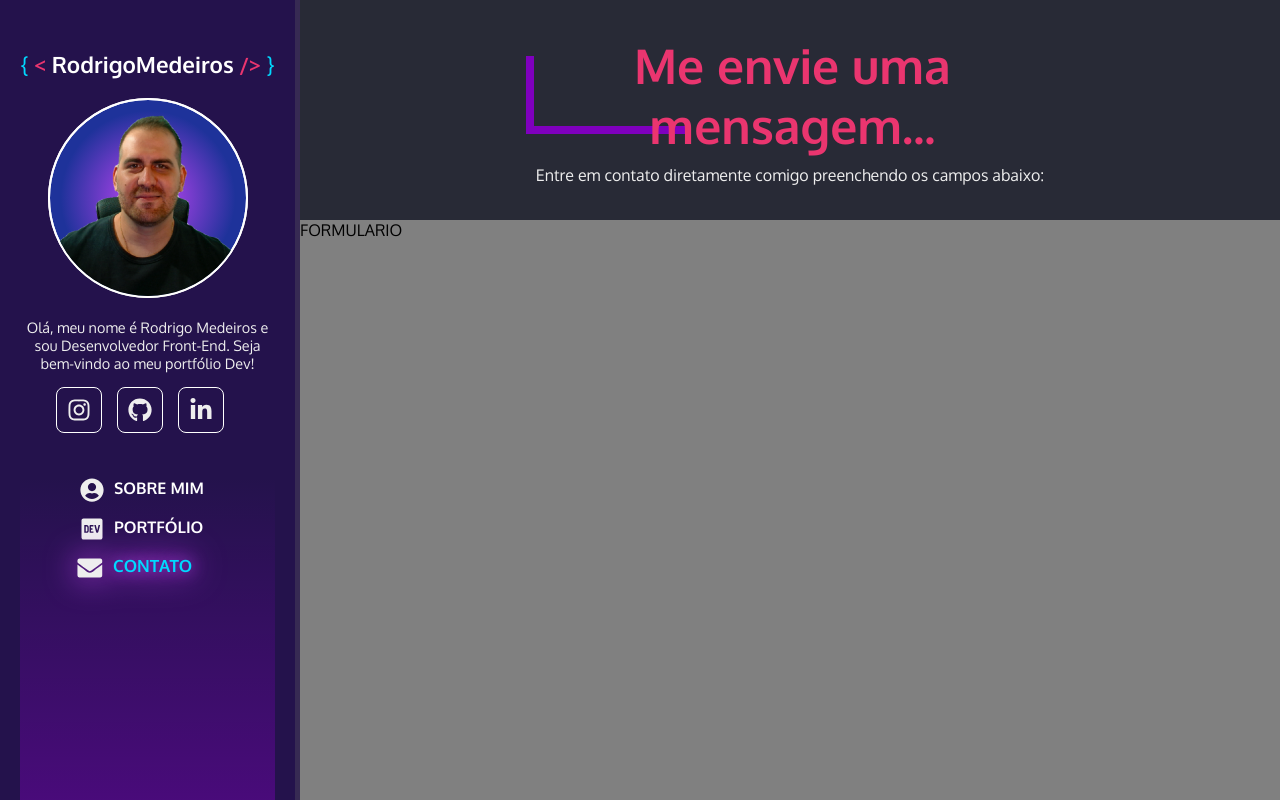
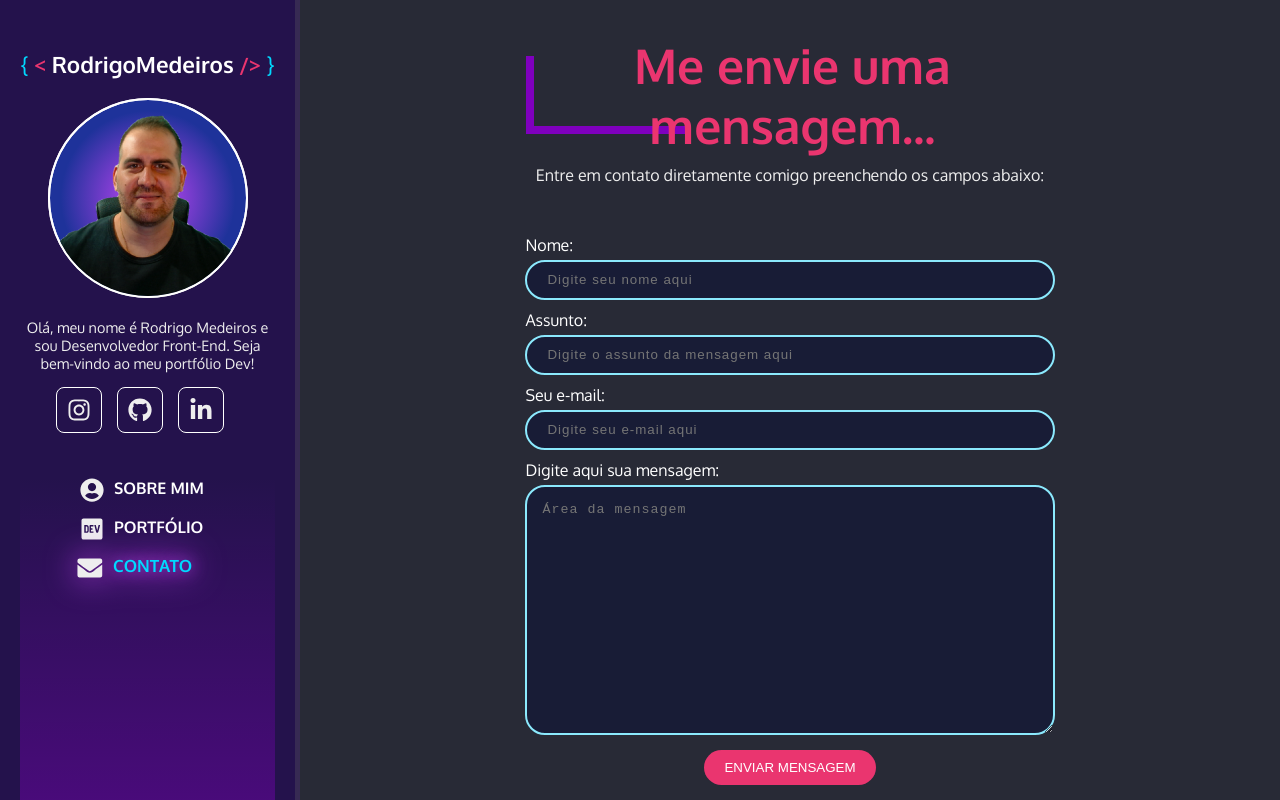
Before and after one commit to rodrigoamb/mypage, a React (Create React App) app: page /contato in a window 1280 px wide. Shown: the top 800 px of the page. Built offline with nearby package versions, Linux system fonts and the light colour scheme.

Commit message:
adicionado formulário de mensagem na página contato

```diff
--- /dev/null
+++ b/src/components/FormMsg/FormMsg.js
@@ -0,0 +1,64 @@
+import React from 'react';
+
+import { ContainerFormMsg } from './FormMsgStyles';
+
+//hooks react
+import { useEffect } from 'react';
+
+//aos
+import Aos from 'aos';
+import 'aos/dist/aos.css';
+
+const FormMsg = () => {
+  useEffect(() => {
+    Aos.init({ duration: 2000 });
+  }, []);
+
+  return (
+    <ContainerFormMsg data-aos='fade-down'>
+      <form className='limit-content-form'>
+        <label>
+          <span>Nome:</span>
+          <input
+            className='input-form'
+            placeholder='Digite seu nome aqui'
+            type='text'
+            name='name'
+            id='name'
+            required
+          />
+        </label>
+        <label>
+          <span>Assunto:</span>
+          <input
+            className='input-form'
+            placeholder='Digite o assunto da mensagem aqui'
+            type='text'
+            name='subject'
+            id='subject'
+            required
+          />
+        </label>
+        <label>
+          <span>Seu e-mail:</span>
+          <input
+            className='input-form'
+            placeholder='Digite seu e-mail aqui'
+            type='email'
+            name='email'
+            id='email'
+            required
+          />
+        </label>
+        <label className='content-textarea'>
+          <span className='title-textarea'>Digite aqui sua mensagem:</span>
+          <textarea placeholder='Área da mensagem' required></textarea>
+        </label>
+        <input className='btn-submit' type='submit' value='Enviar mensagem' />
+      </form>
+      {<div className='message'>Mensagem enviada com sucesso!</div>}
+    </ContainerFormMsg>
+  );
+};
+
+export default FormMsg;
--- /dev/null
+++ b/src/components/FormMsg/FormMsgStyles.js
@@ -0,0 +1,102 @@
+import styled from 'styled-components';
+
+export const ContainerFormMsg = styled.div`
+  min-height: 635px;
+  margin-top: 35px;
+  display: flex;
+  flex-direction: column;
+  justify-content: center;
+  align-items: center;
+
+  .limit-content-form {
+    display: flex;
+    flex-direction: column;
+    flex-wrap: wrap;
+    align-items: center;
+    width: 60%;
+  }
+
+  label {
+    width: 90%;
+    display: flex;
+    flex-direction: column;
+    justify-content: space-between;
+    align-items: flex-start;
+    margin-bottom: 10px;
+  }
+  span {
+    color: white;
+    width: 100%;
+    margin-bottom: 5px;
+  }
+  .input-form {
+    width: 100%;
+    height: 40px;
+    border-radius: 50px;
+    background-color: #181c36;
+    border: 2px solid #8be9fd;
+    padding-left: 20px;
+    padding-right: 20px;
+    color: white;
+    letter-spacing: 1px;
+  }
+
+  .input-form:focus,
+  textarea:focus {
+    border: 2px solid #ea356f;
+    box-shadow: 0px 0px 20px #ea356f;
+  }
+
+  .title-textarea {
+    width: 100%;
+    margin-bottom: 5px;
+  }
+
+  .content-textarea {
+    display: flex;
+    flex-direction: column;
+    align-items: flex-start;
+    margin-bottom: 15px;
+  }
+
+  textarea {
+    width: 100%;
+    max-width: 874.8px;
+    height: 250px;
+    background-color: #181c36;
+    border: 2px solid #8be9fd;
+    padding: 15px;
+    color: white;
+    letter-spacing: 1px;
+    border-radius: 20px;
+  }
+
+  .btn-submit {
+    text-transform: uppercase;
+    background-color: #ea356f;
+    color: white;
+    border: none;
+    border-radius: 50px;
+    padding: 10px 20px;
+    transition: 0.2s;
+  }
+
+  .btn-submit:hover {
+    cursor: pointer;
+    background-color: #8be9fd;
+    color: #181c36;
+    box-shadow: 0 0 15px #ea356f;
+    scale: 1.1;
+  }
+
+  .btn-submit:active {
+    position: relative;
+    top: 1px;
+  }
+
+  .message {
+    padding-top: 30px;
+    font-size: 1.3rem;
+    color: #ea356f;
+  }
+`;
--- a/src/pages/Contact/Contact.js
+++ b/src/pages/Contact/Contact.js
@@ -2,6 +2,7 @@ import { ContainerContact } from './ContactStyles';
 
 import Footer from '../../components/Footer/Footer';
 import SectionTitles from '../../components/SectionTitles/SectionTitles';
+import FormMsg from '../../components/FormMsg/FormMsg';
 
 const Contact = () => {
   return (
@@ -13,7 +14,7 @@ const Contact = () => {
             'Entre em contato diretamente comigo preenchendo os campos abaixo:'
           }
         />
-        <div className='form-test'>FORMULARIO</div>
+        <FormMsg />
         <Footer />
       </ContainerContact>
     </>
--- a/src/pages/Contact/ContactStyles.js
+++ b/src/pages/Contact/ContactStyles.js
@@ -5,10 +5,4 @@ export const ContainerContact = styled.main`
   min-height: 100vh;
   position: absolute;
   right: 0;
-
-  .form-test {
-    min-height: 635px;
-    margin-top: 35px;
-    background-color: grey;
-  }
 `;
```
